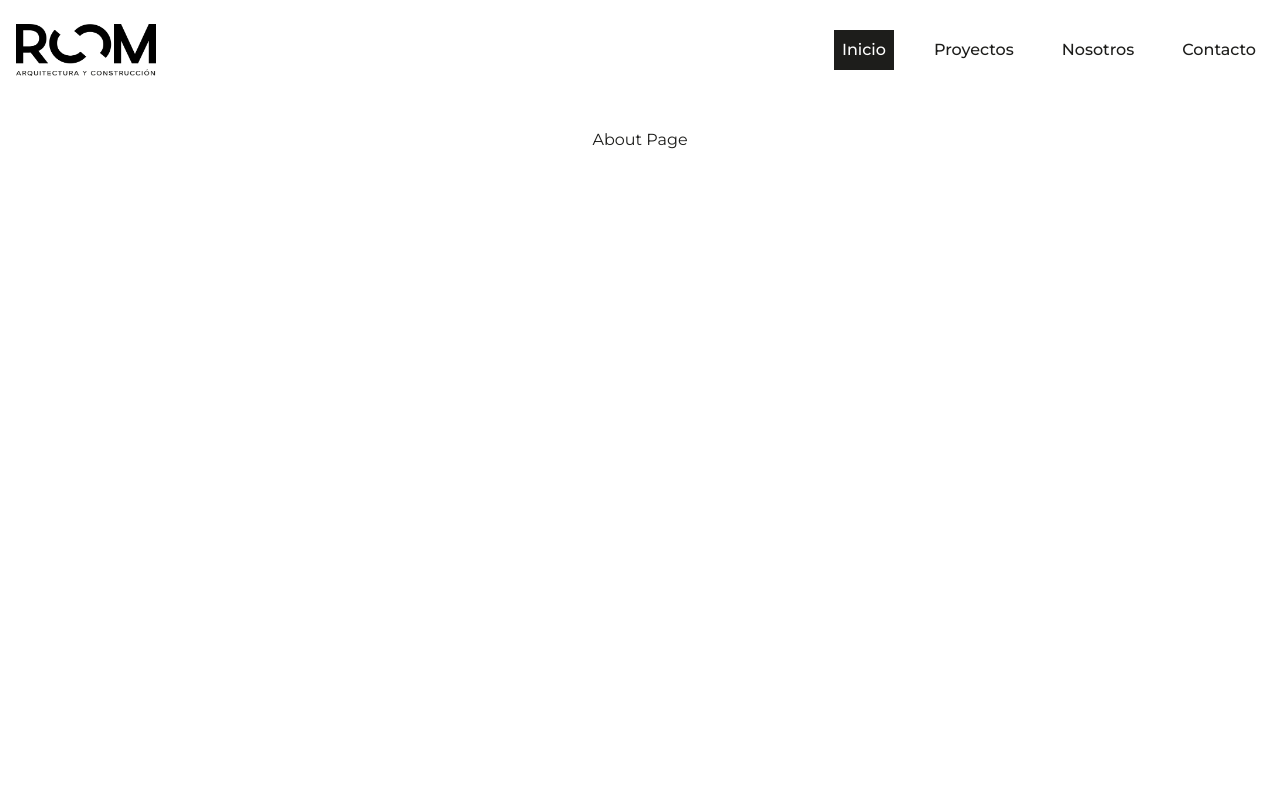
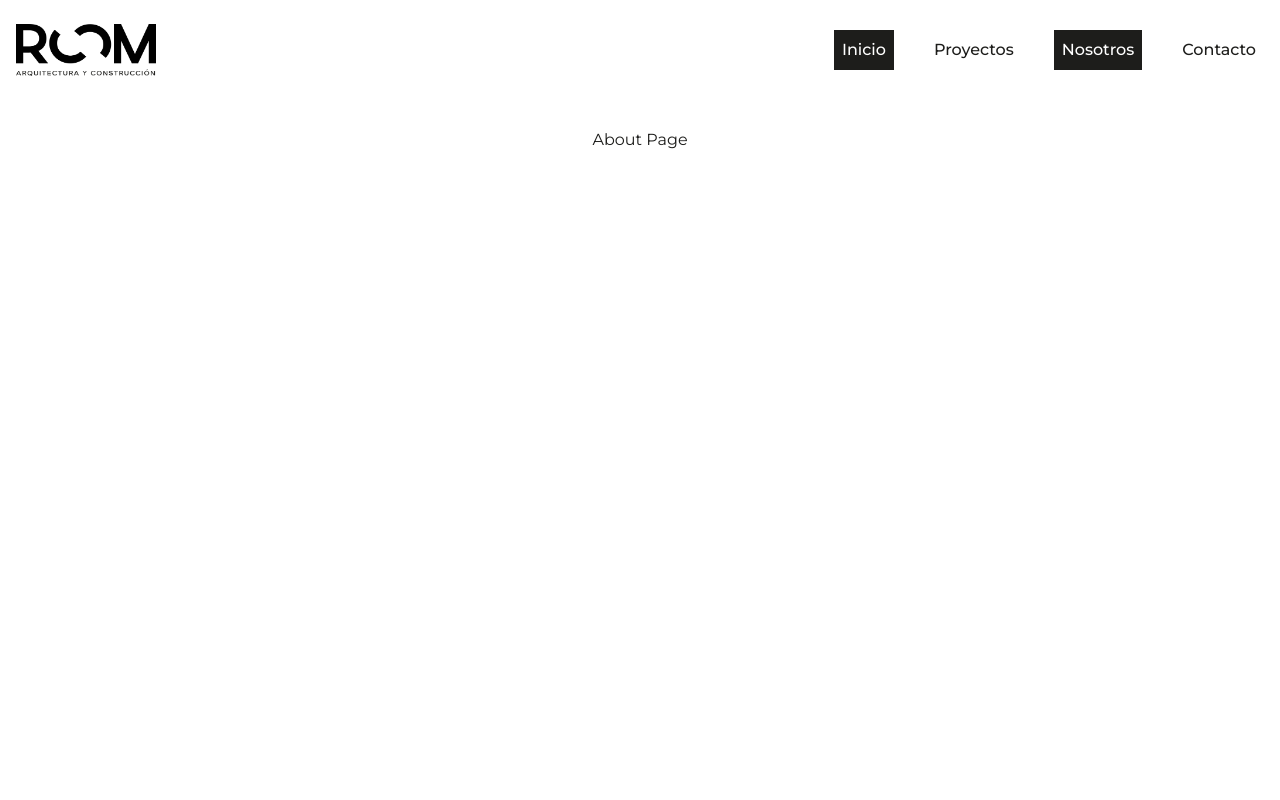
Before and after one commit to diegoanazco79/room-architecture, a Next.js app: page /about in a window 1280 px wide. Shown: the top 800 px of the page. Built offline with nearby package versions, Linux system fonts and the light colour scheme.

Commit message:
:sparkles: NEW FEATURE :: Change pathname validation

```diff
--- a/src/app/main-layout/Header.tsx
+++ b/src/app/main-layout/Header.tsx
@@ -4,6 +4,7 @@ import Image from 'next/image'
 import Link from 'next/link'
 import { Drawer } from 'antd'
 import { useEffect, useState } from 'react'
+import { usePathname } from 'next/navigation'
 
 import { MenuOutlined, CloseOutlined } from '@ant-design/icons'
 
@@ -22,6 +23,8 @@ export default function Header () {
       window.removeEventListener('scroll', handleScroll)
     }
   }, [])
+
+  const pathname = usePathname()
 
   const menuItems = [
     {
@@ -55,16 +58,19 @@ export default function Header () {
         </a>
         <div className='hidden w-full md:block md:w-auto'>
           <ul className='flex items-center space-x-8 font-medium'>
-            {menuItems?.map((item, idx) => (
+            {menuItems?.map((item, idx) => {
+              const isActive = pathname.startsWith(item.url)
+              return (
                 <li key={idx}>
                   <Link
-                  className={`block ${item.url === '/' ? 'bg-black text-white' : ''} hover:bg-black hover:text-white hover:p-2 p-2 hover:transition-all hover:duration-300 text-black`}
+                    className={`block ${isActive ? 'bg-black text-white' : ''} hover:bg-black hover:text-white hover:p-2 p-2 hover:transition-all hover:duration-300 text-black`}
                     href={item.url ?? '/'}
                   >
                     {item.label ?? 'Home'}
                   </Link>
                 </li>
-            ))}
+              )
+            })}
           </ul>
         </div>
         <button
@@ -84,16 +90,19 @@ export default function Header () {
           </button>
         </div>
         <ul>
-          {menuItems.map((item, idx) => (
+          {menuItems.map((item, idx) => {
+            const isActive = pathname.startsWith(item.url)
+            return (
               <li className='rounded-lg' key={idx} onClick={() => setShowNavbar(false)}>
                 <Link
-                className={`block ${item.url === '/' ? 'bg-black text-white' : 'text-gray-950'} py-4 font-medium pl-2`}
+                  className={`block ${isActive ? 'bg-black text-white' : 'text-gray-950'} py-4 font-medium pl-2`}
                   href={item.url}
                 >
                   {item.label}
                 </Link>
               </li>
-          ))}
+            )
+          })}
         </ul>
       </Drawer>
     </nav>
```
Lines whose indentation alone changed are shown as unchanged.
